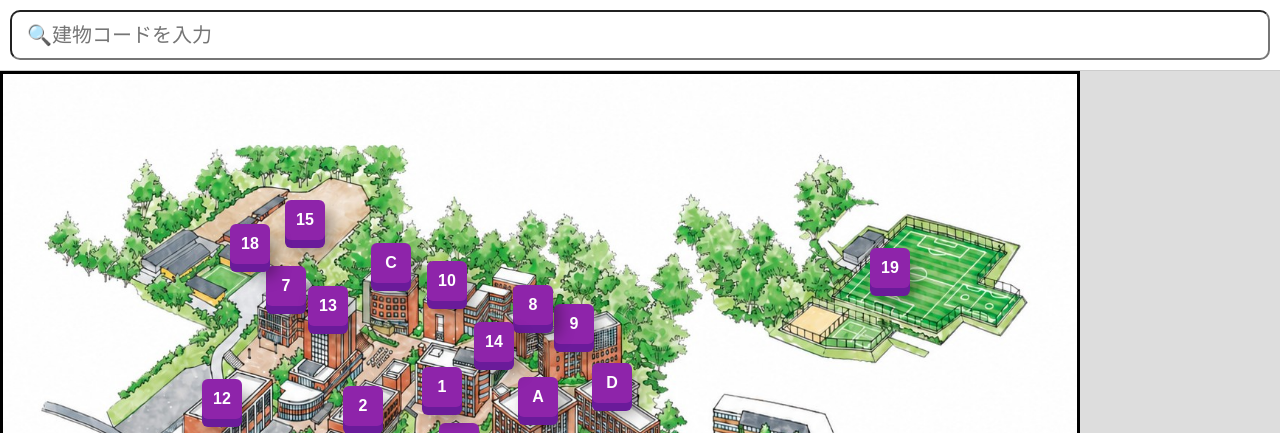
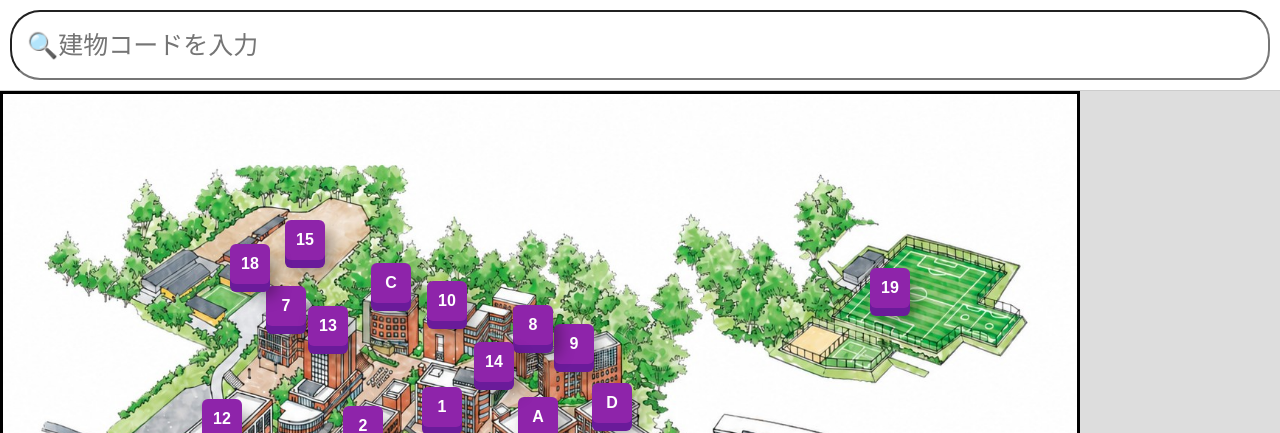
Before and after one commit to yuuto666-a11y/-, a Flask app: page / in a window 1280 px wide. Shown: the top 433 px of the page. Run offline with Flask 3, Linux system fonts and the light colour scheme.

Commit message:
Update style.css

```diff
--- a/practice/static/style.css
+++ b/practice/static/style.css
@@ -106,10 +106,10 @@ body{
 
 #searchInput {
     width: 100%;
-    height:50px;
-    font-size:20px;
+    height:70px;
+    font-size:25px;
     padding:0 15px;
-    border-radius:10px;
+    border-radius:30px;
     box-sizing: border-box;
 }
 
```
